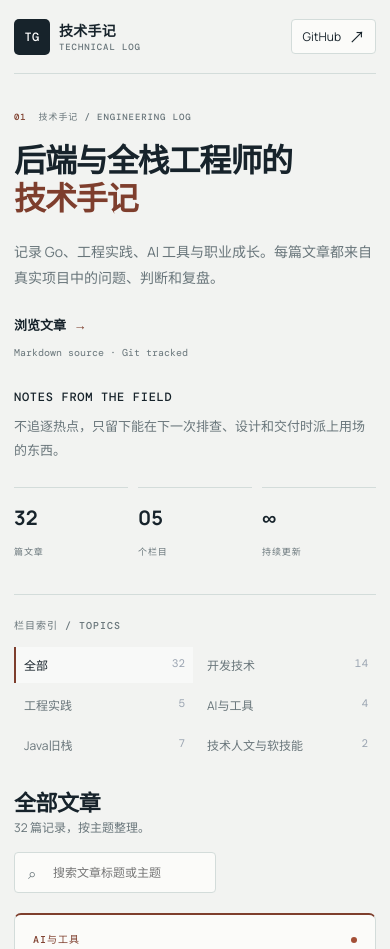
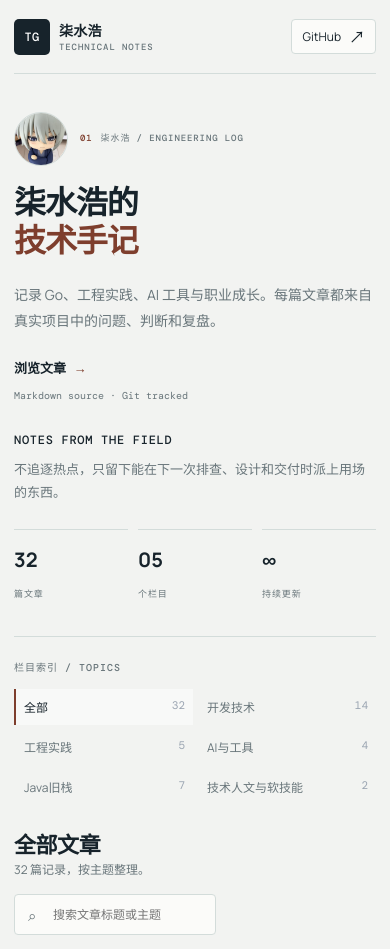
Before and after one commit to 555TT/tech-garden, a plain HTML site: page index.html in a window 390 px wide. Shown: the top 949 px of the page. Drawn offline with nearby package versions, Linux system fonts and the light colour scheme.

Commit message:
Add author avatar and identity to blog

```diff
--- a/app.js
+++ b/app.js
@@ -58,8 +58,11 @@
     const visiblePosts = selectedPosts();
     app.innerHTML = `<section class="hero" id="home">
       <div class="hero-intro">
-        <div class="hero-label"><span class="hero-index">01</span><span>技术手记 / ENGINEERING LOG</span></div>
-        <h1>后端与全栈工程师的<br /><em>技术手记</em></h1>
+        <div class="hero-identity">
+          <img class="author-avatar" src="assets/images/qi-shuihao.jpg" alt="" width="72" height="72" />
+          <div class="hero-label"><span class="hero-index">01</span><span>柒水浩 / ENGINEERING LOG</span></div>
+        </div>
+        <h1>柒水浩的<br /><em>技术手记</em></h1>
         <p class="hero-copy">记录 Go、工程实践、AI 工具与职业成长。每篇文章都来自真实项目中的问题、判断和复盘。</p>
         <div class="hero-actions"><a class="hero-link" href="#notes">浏览文章 <span>→</span></a><span class="hero-note">Markdown source · Git tracked</span></div>
       </div>
@@ -235,7 +238,7 @@
         <header class="article-head"><p class="eyebrow">${escapeHtml(post.category)}</p><h1>${escapeHtml(post.title)}</h1><p class="article-lede">${escapeHtml(post.excerpt)}</p></header>
         <div class="article-layout"><div class="article-body">${rendered.html}</div><aside class="article-toc"><p class="toc-title">文章目录 / INDEX</p><nav class="toc-list">${rendered.headings.filter((heading) => heading.level <= 3).map((heading) => `<a href="#${heading.id}">${escapeHtml(heading.text)}</a>`).join('')}</nav></aside></div>
       </article>`;
-      document.title = `${post.title} · 技术手记`;
+      document.title = `${post.title} · 柒水浩的技术手记`;
       window.scrollTo(0, 0);
     } catch (error) {
       app.innerHTML = `<div class="error-box">这篇文章暂时无法加载。请确认 GitHub Pages 已经部署完整仓库，或稍后再试。</div>`;
@@ -247,7 +250,7 @@
     const hash = decodeURIComponent(location.hash.slice(1));
     const match = hash.match(/^post=(.+)$/);
     if (match) renderArticle(match[1]);
-    else { document.title = '技术手记 · Engineering Notes'; renderHome(); }
+    else { document.title = '柒水浩 · 技术手记'; renderHome(); }
   }
 
   window.addEventListener('hashchange', route);
--- a/index.html
+++ b/index.html
@@ -3,9 +3,10 @@
   <head>
     <meta charset="UTF-8" />
     <meta name="viewport" content="width=device-width, initial-scale=1.0" />
-    <meta name="description" content="后端与全栈工程师的技术手记，记录 Go、工程实践、AI 工具与职业成长。" />
+    <meta name="author" content="柒水浩" />
+    <meta name="description" content="柒水浩的技术手记，记录 Go、工程实践、AI 工具与职业成长中的经验和思考。" />
     <meta name="theme-color" content="#f5f7fb" />
-    <title>技术手记 · Engineering Notes</title>
+    <title>柒水浩 · 技术手记</title>
     <link rel="preconnect" href="https://fonts.googleapis.com" />
     <link rel="preconnect" href="https://fonts.gstatic.com" crossorigin />
     <link href="https://fonts.googleapis.com/css2?family=DM+Mono:wght@400;500&family=Manrope:wght@400;500;600;700;800&family=Noto+Sans+SC:wght@400;500;600;700;800&display=swap" rel="stylesheet" />
@@ -17,8 +18,8 @@
         <a class="brand" href="#home" aria-label="返回首页">
           <span class="brand-mark">TG</span>
           <span class="brand-copy">
-            <strong>技术手记</strong>
-            <small>TECHNICAL LOG</small>
+            <strong>柒水浩</strong>
+            <small>TECHNICAL NOTES</small>
           </span>
         </a>
         <nav class="topnav" aria-label="主导航">
@@ -34,9 +35,9 @@
       <main id="app" aria-live="polite"></main>
 
       <footer class="footer" id="about">
-        <span>© <span id="year"></span> 技术手记</span>
+        <span>© <span id="year"></span> 柒水浩</span>
         <span class="footer-dot">·</span>
-        <span>Built with Markdown &amp; GitHub Pages</span>
+        <a href="https://github.com/555TT" target="_blank" rel="noreferrer">GitHub @555TT ↗</a>
       </footer>
     </div>
     <script src="posts.js"></script>
--- a/styles.css
+++ b/styles.css
@@ -85,7 +85,9 @@ main { width: min(1180px, calc(100% - 48px)); margin: 0 auto; }
   gap: 76px;
   align-items: end;
 }
-.hero-label { display: flex; align-items: center; gap: 12px; margin-bottom: 22px; color: var(--muted); font: 500 10px/1.3 "DM Mono", monospace; letter-spacing: .1em; }
+.hero-identity { display: flex; align-items: center; gap: 17px; margin-bottom: 22px; }
+.author-avatar { display: block; width: 72px; height: 72px; flex: 0 0 72px; border: 1px solid var(--line); border-radius: 50%; object-fit: cover; object-position: center 44%; background: var(--surface); }
+.hero-label { display: flex; align-items: center; gap: 12px; color: var(--muted); font: 500 10px/1.3 "DM Mono", monospace; letter-spacing: .1em; }
 .hero-index { color: var(--accent-dark); }
 .eyebrow { color: var(--accent-dark); margin: 0 0 18px; }
 .hero h1 {
@@ -227,7 +229,9 @@ main { width: min(1180px, calc(100% - 48px)); margin: 0 auto; }
   .brand-copy small { font-size: 9px; }
   .github-link { padding: 8px 10px; }
   .hero { gap: 30px; padding: 38px 0 34px; }
-  .hero-label { margin-bottom: 17px; font-size: 9px; }
+  .hero-identity { gap: 12px; margin-bottom: 17px; }
+  .author-avatar { width: 54px; height: 54px; flex-basis: 54px; }
+  .hero-label { gap: 8px; font-size: 9px; }
   .hero h1 { font-size: 32px; line-height: 1.2; }
   .hero-copy { font-size: 14px; }
   .hero-actions { align-items: flex-start; flex-wrap: wrap; gap: 12px 18px; margin-top: 24px; }
```
Also changed, not shown: assets/images/qi-shuihao.jpg (added).
